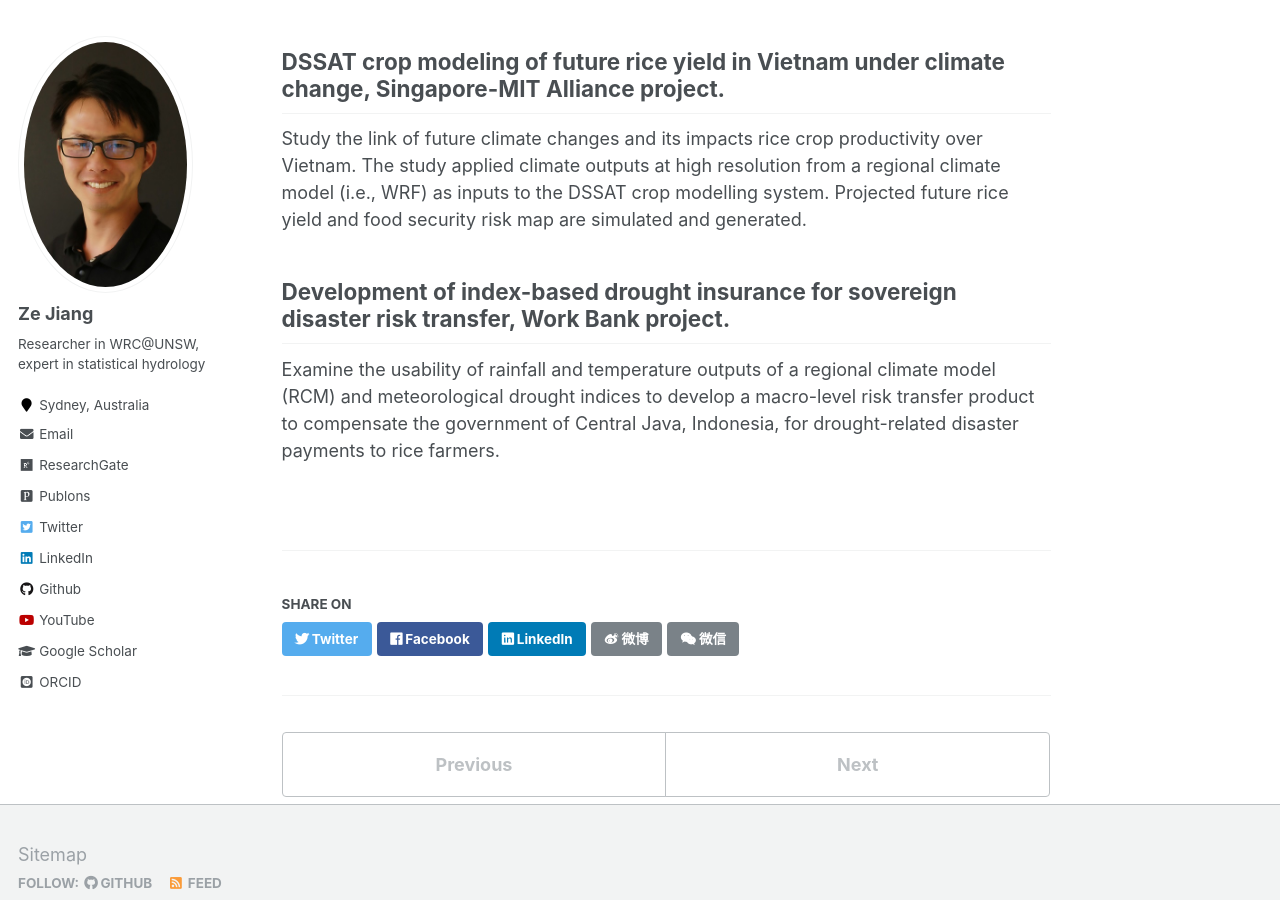
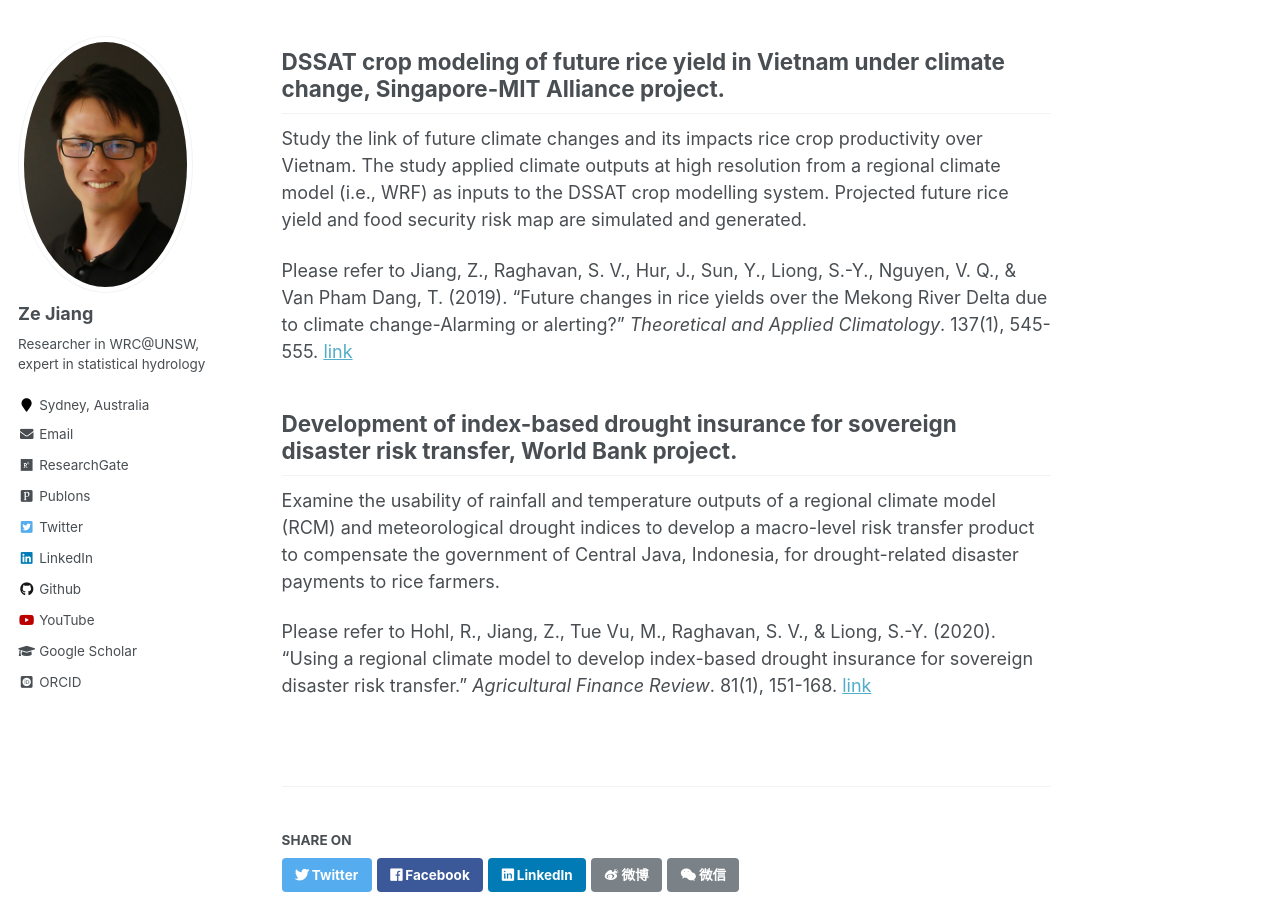
Before and after one commit to zejiang-unsw/zejiang-unsw.github.io, a Jekyll site: the page built from _portfolio/portfolio-2.md, in a window 1280 px wide and 900 px high, scrolled down 240 px. Built offline with Jekyll 4.4.1, drawn with Linux system fonts in a browser that asks for light colours; some web fonts are replaced.

Commit message:
Update portfolio-2.md

```diff
--- a/_portfolio/portfolio-2.md
+++ b/_portfolio/portfolio-2.md
@@ -8,6 +8,10 @@ collection: portfolio
 
 Study the link of future climate changes and its impacts rice crop productivity over Vietnam. The study applied climate outputs at high resolution from a regional climate model (i.e., WRF) as inputs to the DSSAT crop modelling system. Projected future rice yield and food security risk map are simulated and generated.
 
-## Development of index-based drought insurance for sovereign disaster risk transfer, Work Bank project.
+Please refer to Jiang, Z., Raghavan, S. V., Hur, J., Sun, Y., Liong, S.-Y., Nguyen, V. Q., & Van Pham Dang, T. (2019). "Future changes in rice yields over the Mekong River Delta due to climate change-Alarming or alerting?" *Theoretical and Applied Climatology*. 137(1), 545-555. [link](https://doi.org/10.1007/s00704-018-2617-z)
+
+## Development of index-based drought insurance for sovereign disaster risk transfer, World Bank project.
 
 Examine the usability of rainfall and temperature outputs of a regional climate model (RCM) and meteorological drought indices to develop a macro-level risk transfer product to compensate the government of Central Java, Indonesia, for drought-related disaster payments to rice farmers.
+
+Please refer to Hohl, R., Jiang, Z., Tue Vu, M., Raghavan, S. V., & Liong, S.-Y. (2020). "Using a regional climate model to develop index-based drought insurance for sovereign disaster risk transfer." *Agricultural Finance Review*. 81(1), 151-168. [link](https://doi.org/10.1108/AFR-02-2020-0020)
```
